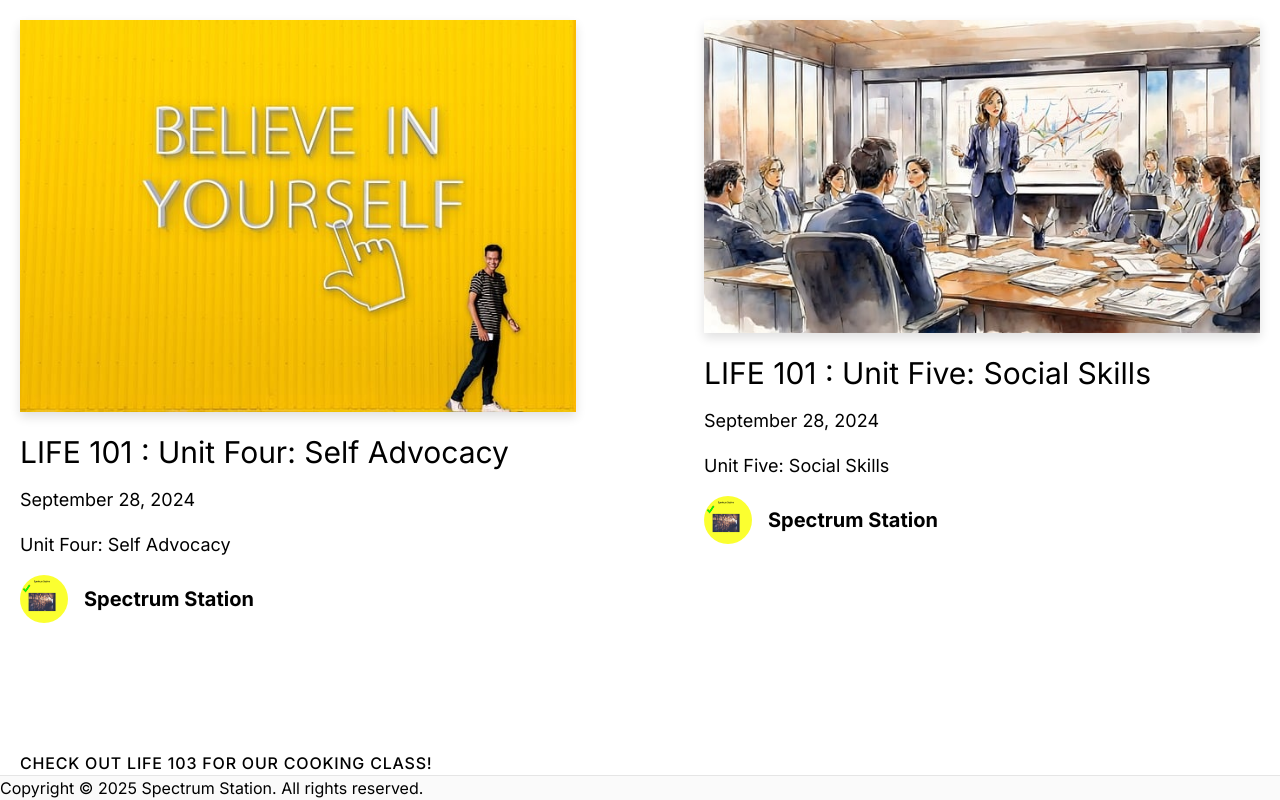
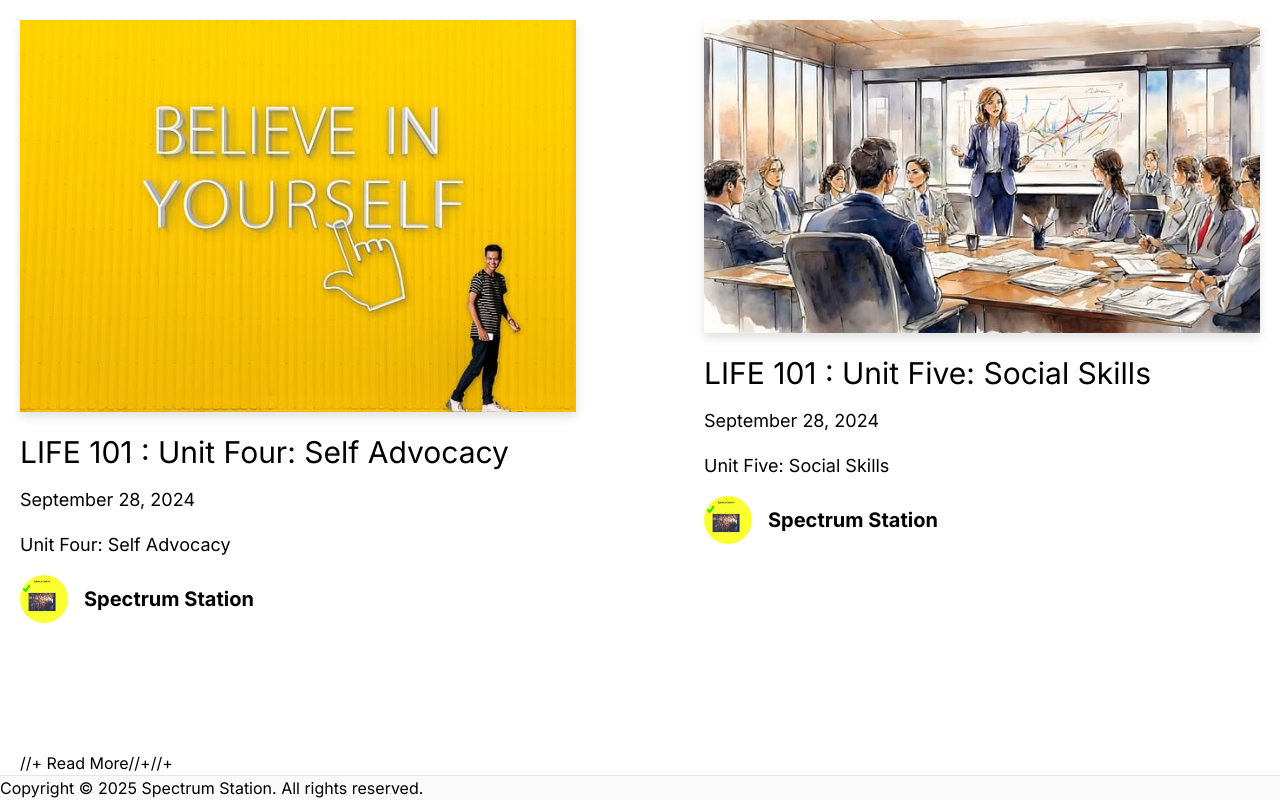
Before and after one commit to collegedude9300/blog-starter-app, a Next.js app: page / in a window 1280 px wide. Shown: the part 4006-4806 px from the top of the page. Built offline with nearby package versions, Linux system fonts and the light colour scheme.

Commit message:
update update

```diff
--- a/package.json
+++ b/package.json
@@ -8,6 +8,7 @@
   "dependencies": {
     "classnames": "^2.5.1",
     "date-fns": "^3.6.0",
+    "fs": "^0.0.1-security",
     "gray-matter": "^4.0.3",
     "next": "^15.1.3",
     "react": "^18.3.1",
--- a/src/app/page.tsx
+++ b/src/app/page.tsx
@@ -4,14 +4,12 @@ import { Intro } from "@/app/_components/intro";
 import { MoreStories } from "@/app/_components/more-stories";
 import { getAllPosts } from "@/lib/api";
 import Link from "next/link";
-
 export default function Index() {
   const allPosts = getAllPosts();
 
   const heroPost = allPosts[0];
 
   const morePosts = allPosts.slice(1);
-
   return (
     <main>
       <Container>
@@ -25,9 +23,10 @@ export default function Index() {
           excerpt={heroPost.excerpt}
         />
         {morePosts.length > 0 && <MoreStories posts={morePosts} />}
-        <Link href="https://zenstationnext.vercel.app/" className="block md:inline-block text-center md:text-left text-sm md:text-base font-medium tracking-wider uppercase transition duration-300 hover:text-gray-900" title="Visit Spectrum Station Life">
-     Check out Life 103 for our cooking class!
-   </Link>
+
+        <Link href={`/posts/${heroPost.slug}`} className="btn btn-primary">//+
+          Read More//+
+        </Link>//+
       </Container>
     </main>
   );
```
Also changed, not shown: 1 other file (tests, documents, lock files or other folders).
